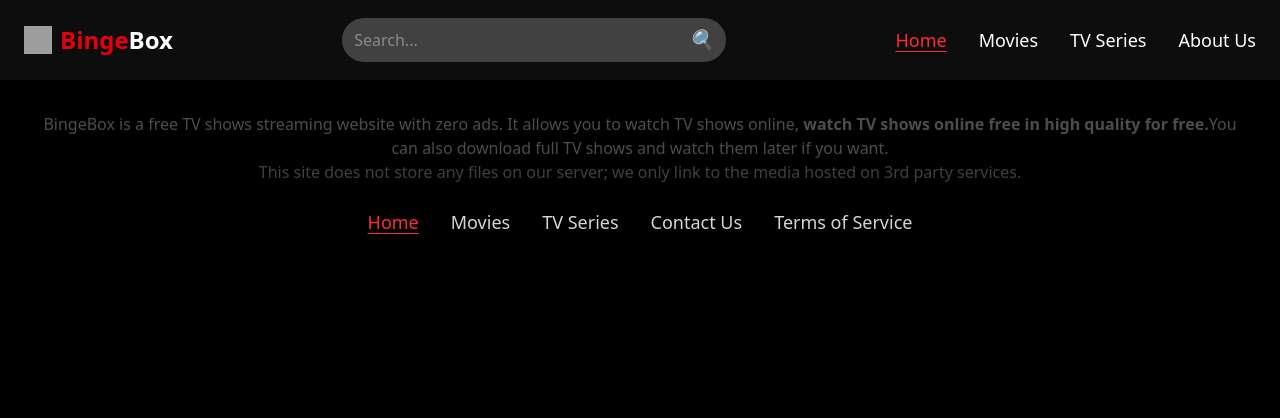
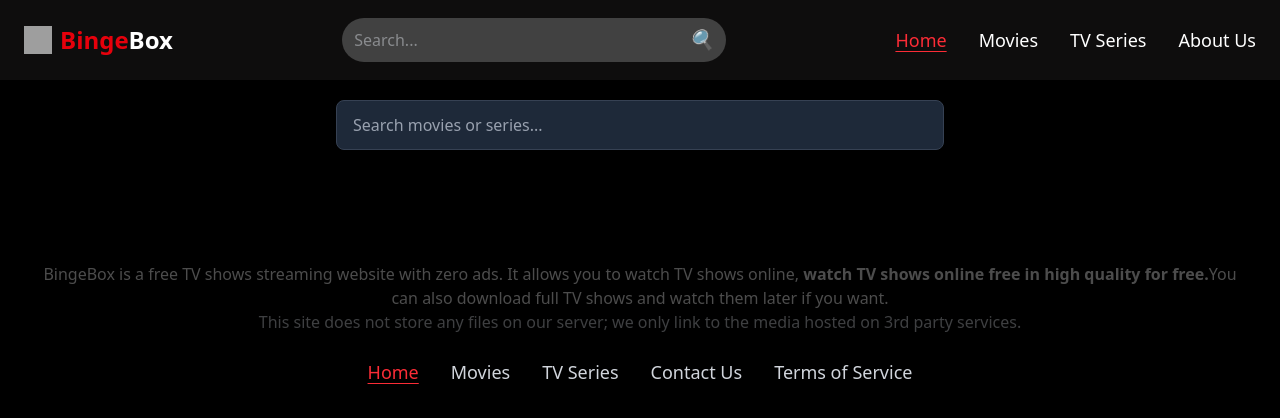
Before and after one commit to Abhishekkumarx/Binge-Box-React, a React (Vite) app: page / in a window 1280 px wide. Shown: the top 418 px of the page. Built offline with nearby package versions, Linux system fonts and the light colour scheme; grey boxes are pictures that could not be loaded.

Commit message:
home page edited

```diff
--- a/src/App.jsx
+++ b/src/App.jsx
@@ -3,6 +3,7 @@
 import Footer from './components/Footer';
 import MovieSlider from './components/MovieSlider';
 import Poster from './components/Poster';
+import Home from './pages/Home';
 
 
 
@@ -14,6 +15,7 @@
   return (
     <>
     <Header/>
+    <Home/>
     <Footer/>
     </>
   )
--- a/src/components/MovieSlider.jsx
+++ b/src/components/MovieSlider.jsx
@@ -0,0 +1,11 @@
+import React from 'react'
+
+function MovieSlider() {
+  return (
+    <div>
+
+    </div>
+  )
+}
+
+export default MovieSlider
--- a/src/components/Poster.jsx
+++ b/src/components/Poster.jsx
@@ -0,0 +1,11 @@
+import React from 'react'
+
+function Poster() {
+  return (
+    <div>
+
+    </div>
+  )
+}
+
+export default Poster
--- a/src/pages/Home.jsx
+++ b/src/pages/Home.jsx
@@ -1,16 +1,7 @@
-// src/pages/Home.jsx
-import React, { useState,useEffect } from "react";
+import React, { useState } from "react";
 import MovieCard from "../components/MovieCard";
 
-/**
- * Home.jsx
- * - Pure UI layout for the home page
- * - Shows section title
- * - Shows search input
- * - Shows responsive movie grid
- *
- * Next step: connect real API data.
- */
+
 const apiKey= '875daaf7';
 
 export default function Home() {
@@ -20,43 +11,64 @@
   const [loading, setLoading] = useState(false);
   const [error, setError] = useState("");
 
-  async function fetchMovie(name) {
+  const fetchMovies = async (name) => {
+    if(!name) return;
+    setLoading(true);
+    setError("");
     try {
       const url = `https://www.omdbapi.com/?apikey=${apiKey}&s=${name}`;
       const response= await fetch(url);
       const data = await response.json();
-      return data;
+      if(data.response === 'True'){
+        setMovies(data.search);
+      }else{
+        setMovies([]);
+        setError("No  Movies Found!!!");
+      }
     } catch (error) {
       console.log("Failed to fetch movie data :",error);
 
     }
-
+    setLoading(false);
 
   }
 
-useEffect(()=>{
-  fetchMovie("thor");
-},[]);
 
-  // UI-only temporary movies (replace with real OMDb fetch later)
+// useEffect(() => {
+//   fetchMovies("thor");
+// },[]);
+
+const handleSearch = (e) => {
+  e.preventDefault();
+  if(searchText.trim()!=="") fetchMovies(searchText);
+};
+
 
 
   return (
     <div className="flex flex-col gap-8">
 
-      {/* Section Heading */}
       <h1 className="text-3xl font-bold">Popular Movies & Series</h1>
 
-      {/* Search Bar */}
-      <div className="w-full flex justify-center">
+      <form onSubmit={handleSearch} className="w-full flex justify-center">
         <input
           type="text"
+          value={searchText}
+          onChange={(e) => setSearchText(e.target.value)}
           placeholder="Search movies or series..."
           className="w-full sm:w-1/2 bg-gray-800 text-white placeholder-gray-400 px-4 py-3 rounded-lg focus:outline-none border border-gray-700"
         />
-      </div>
+      </form>
 
-      {/* Movie Grid */}
+      {loading && (
+        <div className="text-center text-gray-400 text-lg">Loading...</div>
+      )}
+
+      {error && (
+        <div className="text-center text-red-400 text-lg">{error}</div>
+      )}
+
+      {!loading && !error && (
         <div
           className="
             grid
@@ -72,6 +84,8 @@
             <MovieCard key={movie.imdbID} movie={movie} />
           ))}
         </div>
+      )}
     </div>
   );
-}
+
+};
```
Lines whose indentation alone changed are shown as unchanged.
